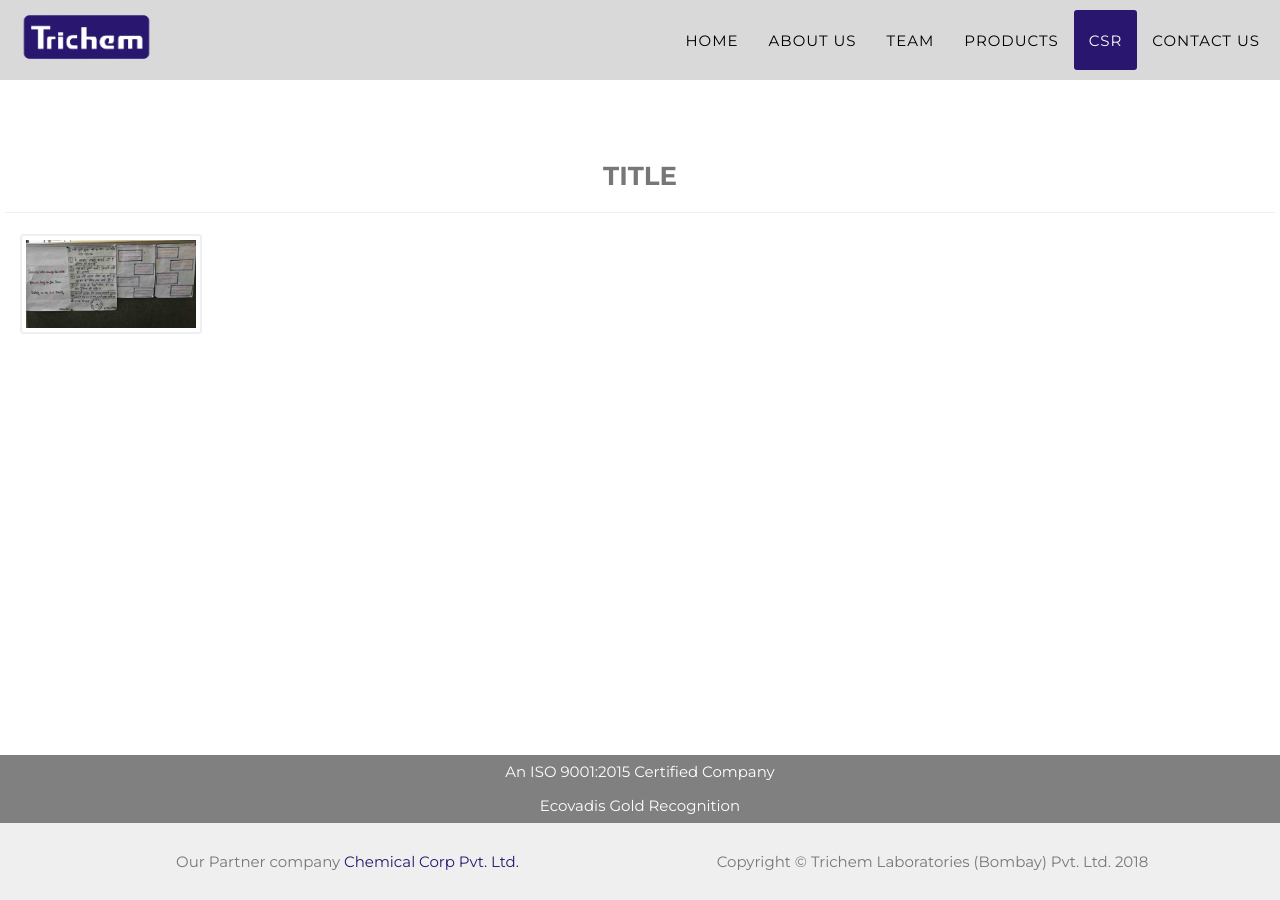
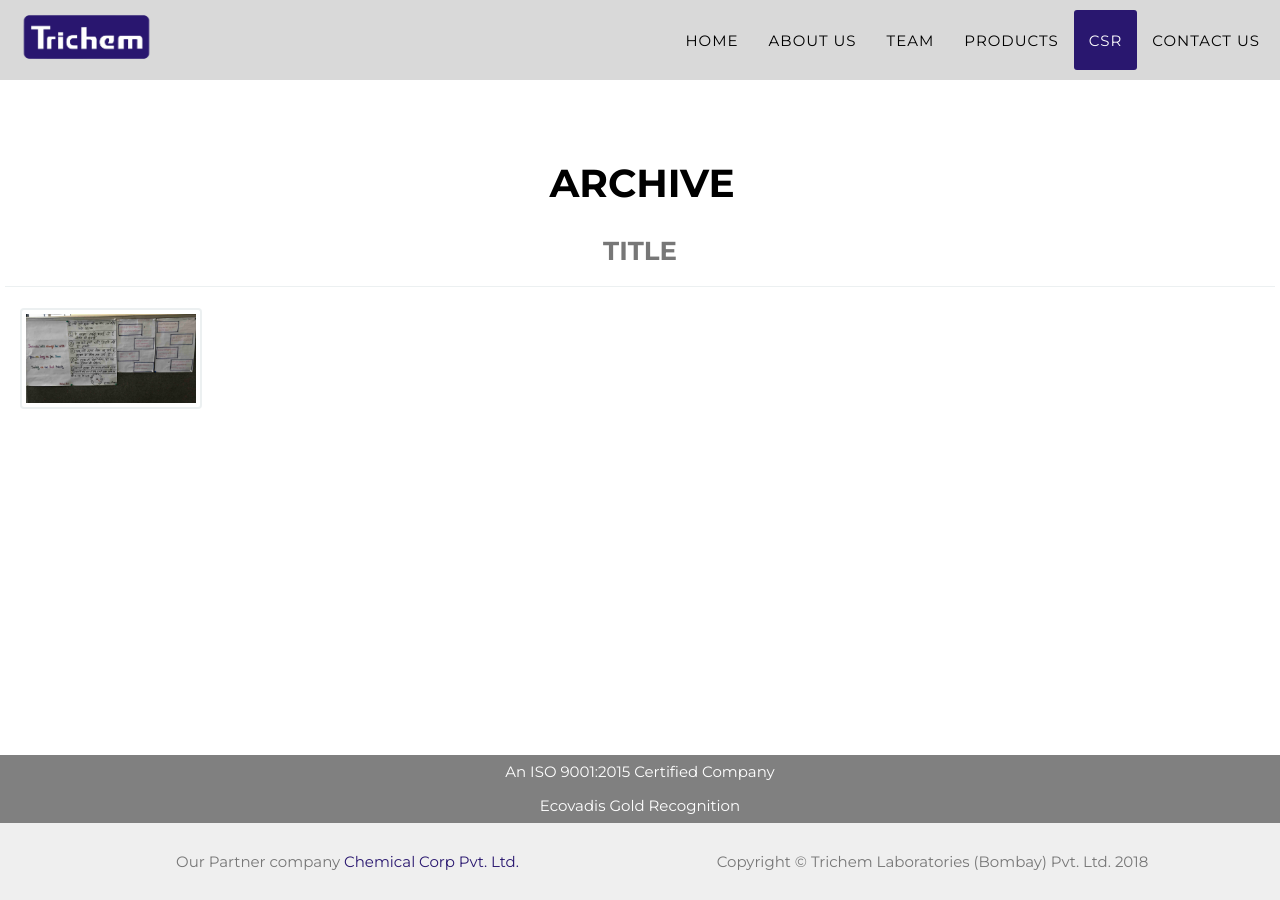
Before and after one commit to trichem/trichem.github.io, a Jekyll site: the page built from pages/archive.html, in a window 1280 px wide. Built offline with Jekyll 4.4.1, drawn with Linux system fonts in a browser that asks for light colours; some web fonts are replaced.

```diff
--- a/pages/archive.html
+++ b/pages/archive.html
@@ -4,7 +4,14 @@
 parent: csr
 ---
 
+
 <div class="services">
+    <div class="row">
+        <div class="col-md-12 col-centered">
+            <h1 style="color:black">archive</h1>
+        </div>
+    </div>
+
     {% for service in site.archives %}
     <div class="row">
         <h3>{{service.title}}</h3>
```
Also changed, not shown: pages/csr.html (+8 -0 lines).
